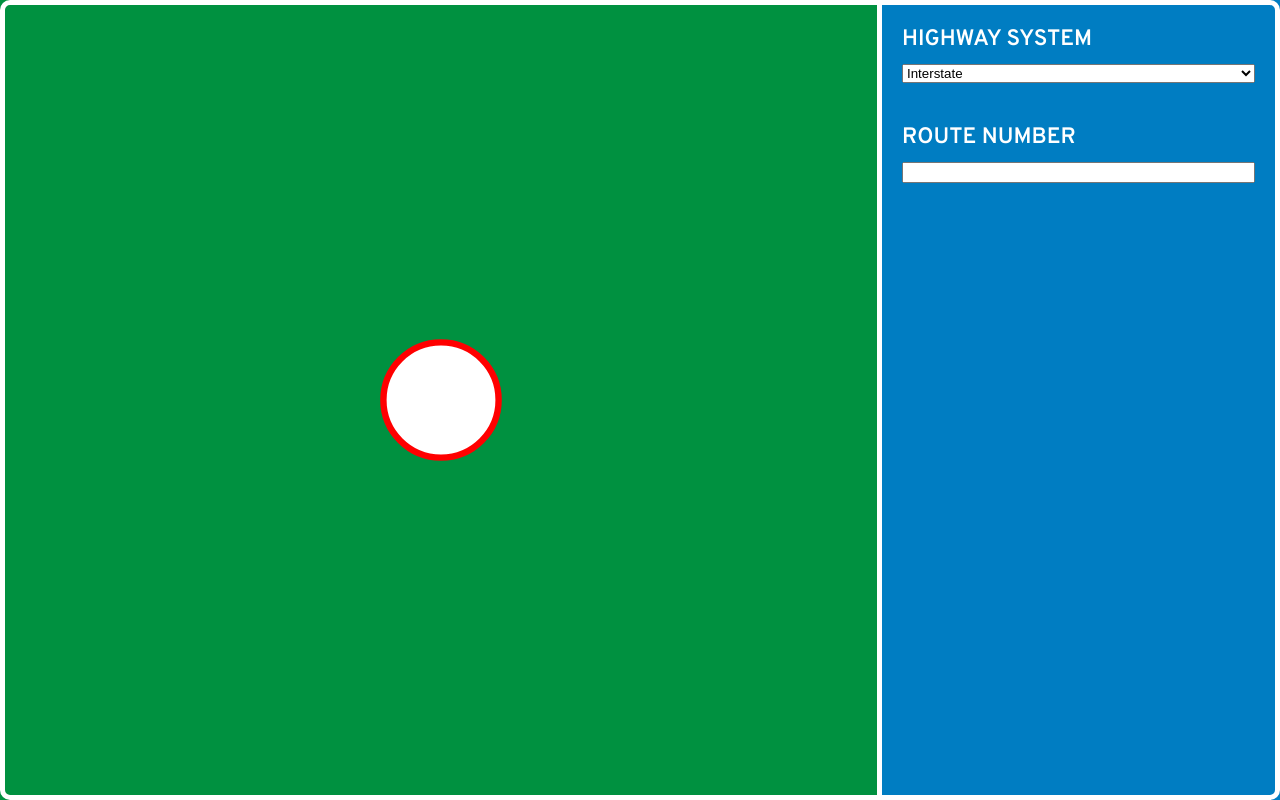
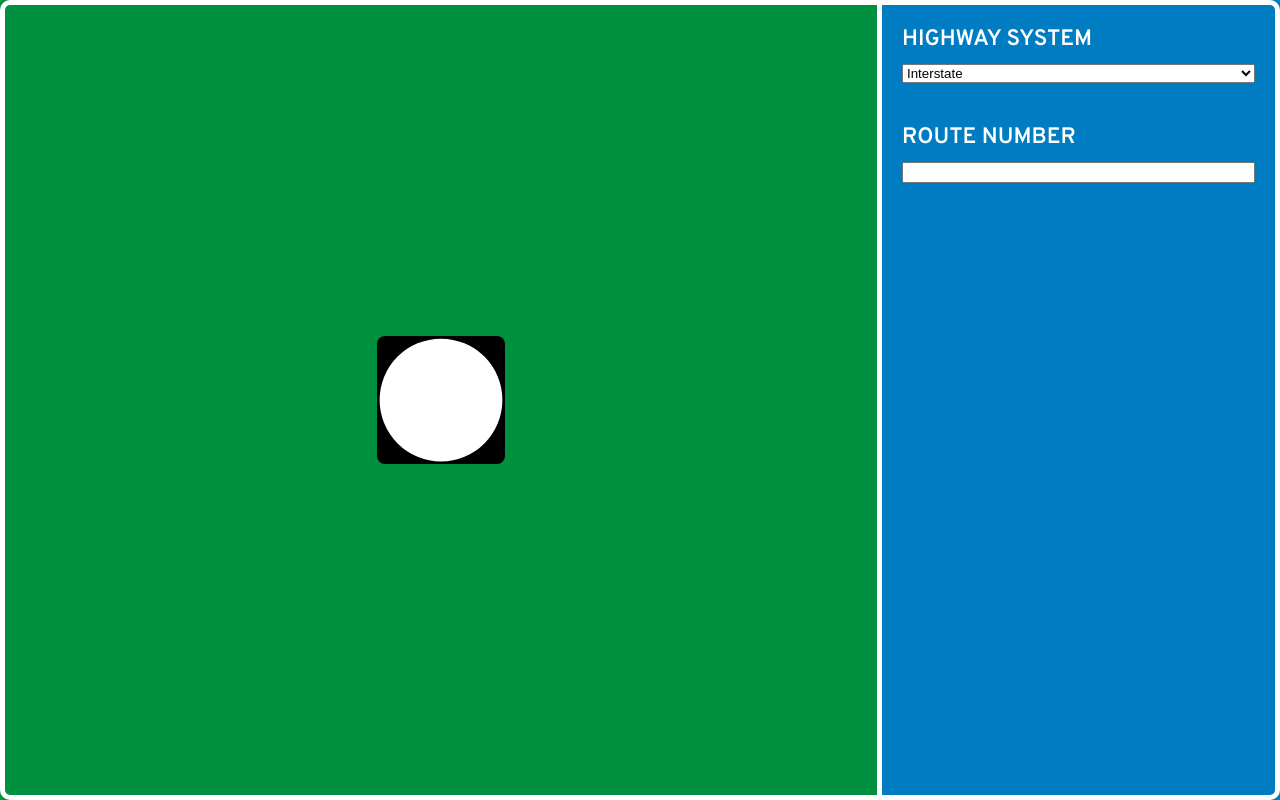
Before and after one commit to tsatam/us-highway-signs, a React (Create React App) app: page / in a window 1280 px wide. Built offline with nearby package versions, Linux system fonts and the light colour scheme.

Commit message:
Bring UnknownSign more in line with the default State Highway Sign

```diff
--- a/src/sign/UnknownSign.module.css
+++ b/src/sign/UnknownSign.module.css
@@ -4,15 +4,23 @@
     height: 100%;
 }
 
-.sign > circle {
-    stroke: #f00;
-    stroke-width: 50;
+.backdrop {
+    fill: #000;
+}
+
+.circle {
+    stroke: none;
     fill: #fff;
 }
 
-.sign > text {
+.text {
     text-anchor: middle;
     dominant-baseline: middle;
-    font-size: 300px;
+    font-size: 768px;
+    font-weight: 600;
     fill: black;
 }
+
+.text3Digit {
+    transform: scaleX(0.7);
+}
--- a/src/sign/UnknownSign.tsx
+++ b/src/sign/UnknownSign.tsx
@@ -3,14 +3,17 @@ import styles from './UnknownSign.module.css';
 import React from 'react';
 
 export function UnknownSign(props: Props) {
-    return <svg className={styles.sign} viewBox={'-500 -500 1000 1000'}>
-        <circle cx="0" cy="0" r="450"/>
+    return <svg className={styles.sign} viewBox={'-512 -512 1024 1024'}>
+        <rect className={styles.backdrop} x="-512" y="-512" width="1024" height="1024" rx="64" ry="64"/>
+
+        <circle className={styles.circle} cx="0" cy="0" r="491"/>
 
         <text
+            className={`${styles.text} ${props.routeNumber.length > 2 ? styles.text3Digit : undefined}`}
             textAnchor="middle"
             dominantBaseline="middle"
             x="0"
-            y="0"
+            y="75"
         >
             {props.routeNumber}
         </text>
--- a/src/sign/usState/michigan/MichiganStateSign.module.css
+++ b/src/sign/usState/michigan/MichiganStateSign.module.css
@@ -17,11 +17,11 @@
     stroke-width: 0;
 }
 
-.sign > text {
+.text {
     text-anchor: middle;
     dominant-baseline: middle;
     font-size: 450px;
-    font-weight: 700;
+    font-weight: 600;
     fill: black;
 }
 
--- a/src/sign/usState/michigan/MichiganStateSign.tsx
+++ b/src/sign/usState/michigan/MichiganStateSign.tsx
@@ -45,7 +45,7 @@ export function MichiganStateSign(props: Props) {
         />
 
         <text
-            className={props.routeNumber.length > 2 ? styles.text3Digit : undefined}
+            className={`${styles.text} ${props.routeNumber.length > 2 ? styles.text3Digit : undefined}`}
             textAnchor="middle"
             dominantBaseline="middle"
             x="0"
```
